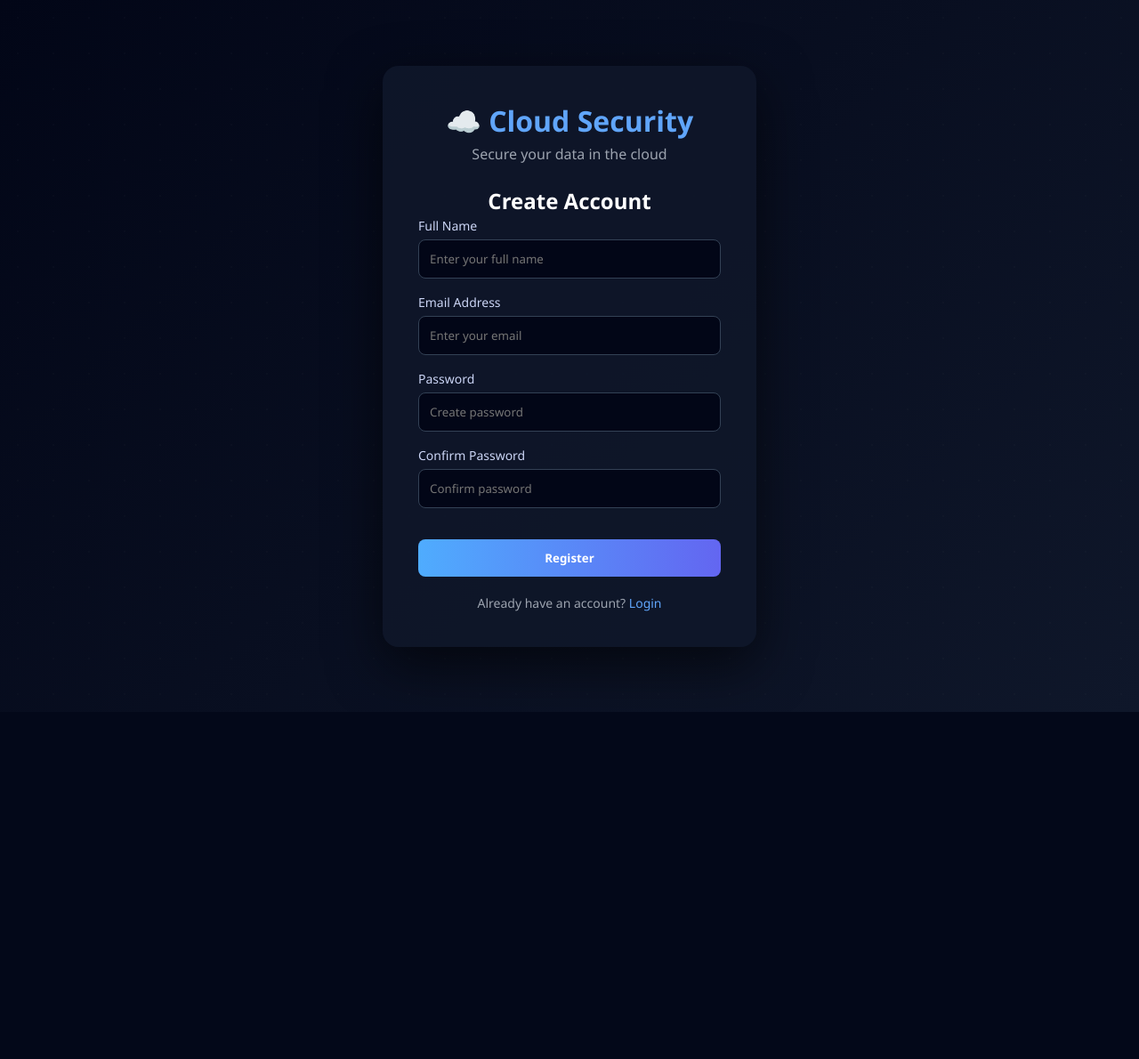
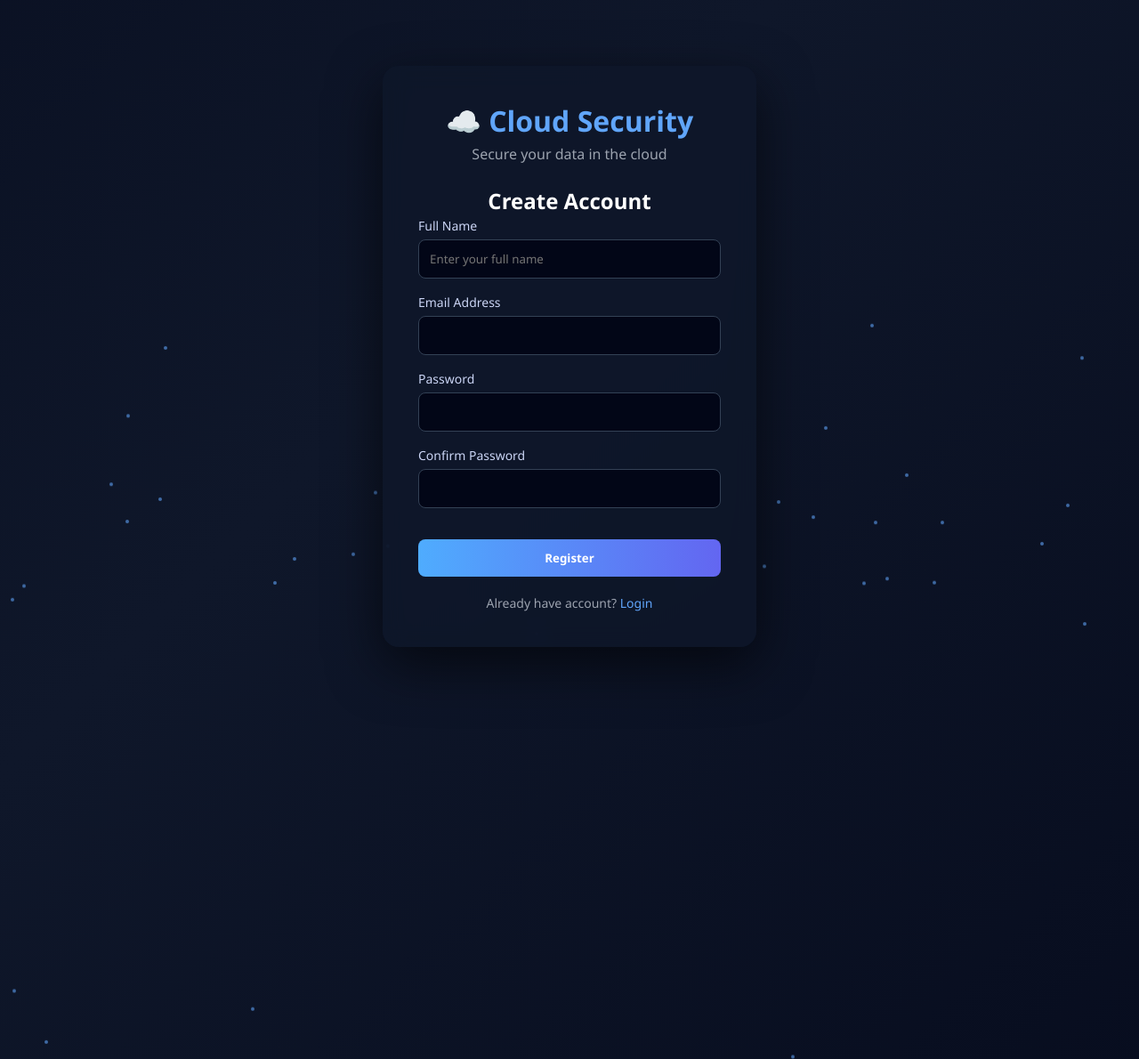
Before and after one commit to 24karan04/Cloud-Computing-Security-project-, a Flask app: page /register in a window 1280 px wide. Shown: the whole page at 89% size. Before the commit the page ends 800 px from the top, so only its background shows below. Run offline with Flask 3, Linux system fonts and the light colour scheme.

Commit message:
Update register.html

```diff
--- a/templates/register.html
+++ b/templates/register.html
@@ -11,38 +11,55 @@
     font-family:'Segoe UI', sans-serif;
 }
 
+/* ===== ANIMATED GRADIENT BACKGROUND ===== */
 body{
     height:100vh;
     display:flex;
     justify-content:center;
     align-items:center;
-    background: linear-gradient(135deg,#020617,#0f172a);
     color:white;
+    overflow:hidden;
+    background: linear-gradient(-45deg, #020617, #0f172a, #020617, #1e293b);
+    background-size: 400% 400%;
+    animation: gradientMove 12s ease infinite;
 }
 
-/* soft background dots (clean, not ugly) */
-body::before{
-    content:"";
-    position:absolute;
-    width:100%;
-    height:100%;
-    background-image: radial-gradient(rgba(255,255,255,0.05) 1px, transparent 1px);
-    background-size:40px 40px;
-    opacity:0.3;
+@keyframes gradientMove{
+    0%{background-position:0% 50%;}
+    50%{background-position:100% 50%;}
+    100%{background-position:0% 50%;}
 }
 
-/* MAIN CARD */
+/* ===== PARTICLES (SUBTLE) ===== */
+.particle{
+    position:absolute;
+    width:4px;
+    height:4px;
+    background:#60a5fa;
+    border-radius:50%;
+    opacity:0.6;
+    animation: float 10s linear infinite;
+}
+
+@keyframes float{
+    from{transform:translateY(100vh);}
+    to{transform:translateY(-10vh);}
+}
+
+/* ===== GLASS CARD ===== */
 .container{
     position:relative;
     width:420px;
     padding:40px;
     border-radius:18px;
-    background: rgba(15,23,42,0.9);
+    background: rgba(15,23,42,0.85);
+    backdrop-filter: blur(12px);
     box-shadow: 0 20px 60px rgba(0,0,0,0.6);
     text-align:center;
+    z-index:2;
 }
 
-/* TITLE */
+/* ===== TEXT ===== */
 h1{
     color:#60a5fa;
     margin-bottom:5px;
@@ -53,13 +70,13 @@ h1{
     margin-bottom:25px;
 }
 
-/* INPUT */
+/* ===== INPUT ===== */
 .input-box{
     text-align:left;
     margin-bottom:15px;
 }
 
-.input-box label{
+label{
     font-size:14px;
     color:#cbd5f5;
 }
@@ -74,7 +91,7 @@ input{
     color:white;
 }
 
-/* BUTTON */
+/* ===== BUTTON ===== */
 .btn{
     width:100%;
     padding:12px;
@@ -85,14 +102,14 @@ input{
     color:white;
     font-weight:600;
     cursor:pointer;
-    transition:0.2s;
+    transition:0.3s;
 }
 
 .btn:hover{
-    opacity:0.9;
+    transform:scale(1.03);
 }
 
-/* FOOTER */
+/* ===== FOOTER ===== */
 .footer{
     margin-top:20px;
     color:#9ca3af;
@@ -108,6 +125,17 @@ a{
 </head>
 
 <body>
+
+<!-- PARTICLES SCRIPT -->
+<script>
+for(let i=0;i<40;i++){
+    let p=document.createElement("div");
+    p.className="particle";
+    p.style.left=Math.random()*100+"%";
+    p.style.animationDuration=(6+Math.random()*6)+"s";
+    document.body.appendChild(p);
+}
+</script>
 
 <div class="container">
 
@@ -125,17 +153,17 @@ a{
 
 <div class="input-box">
 <label>Email Address</label>
-<input type="email" name="username" placeholder="Enter your email" required>
+<input type="email" name="username" required>
 </div>
 
 <div class="input-box">
 <label>Password</label>
-<input type="password" name="password" placeholder="Create password" required>
+<input type="password" name="password" required>
 </div>
 
 <div class="input-box">
 <label>Confirm Password</label>
-<input type="password" placeholder="Confirm password">
+<input type="password">
 </div>
 
 <button class="btn">Register</button>
@@ -143,7 +171,7 @@ a{
 </form>
 
 <div class="footer">
-Already have an account? <a href="/login">Login</a>
+Already have account? <a href="/login">Login</a>
 </div>
 
 </div>
```
